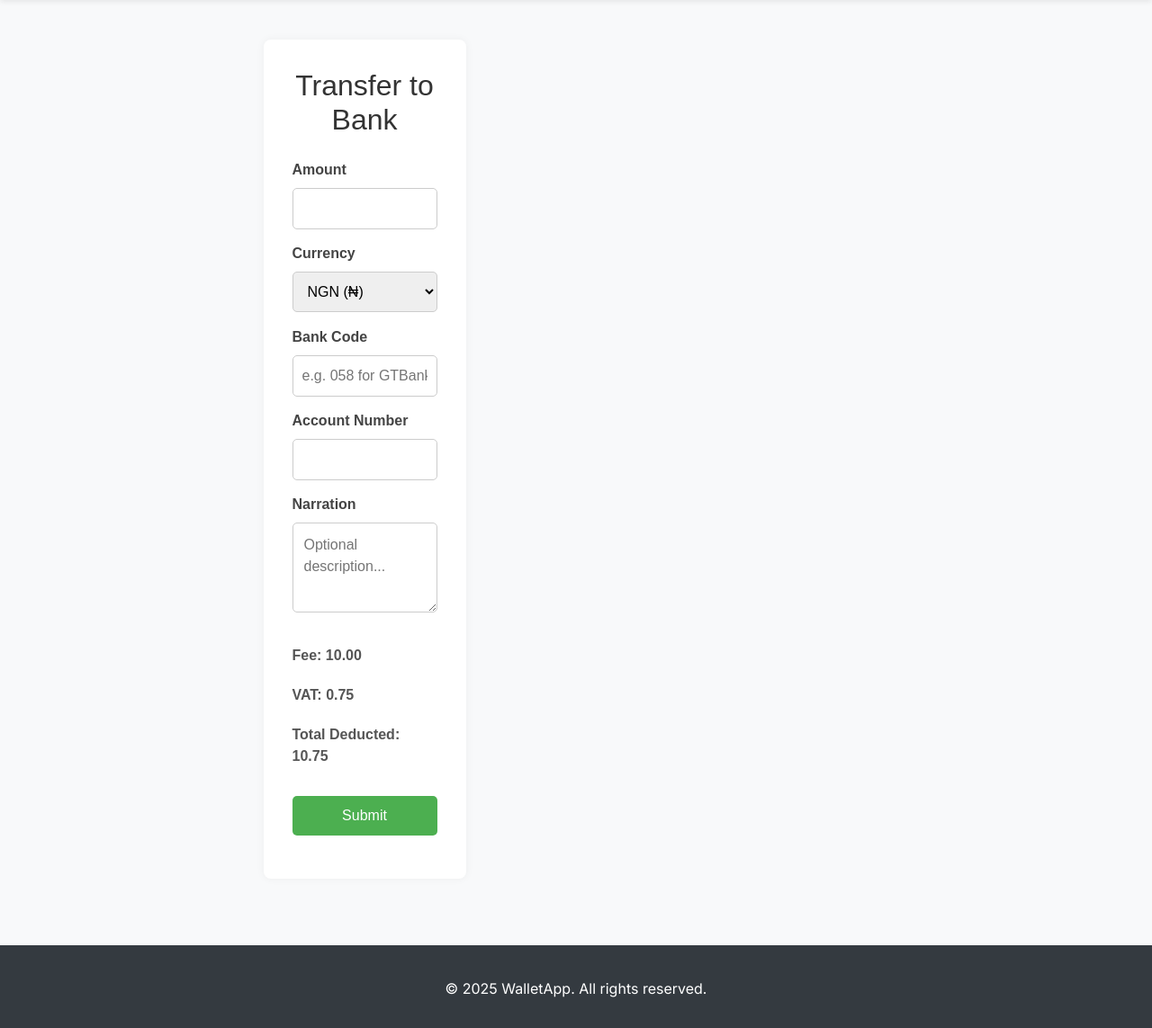
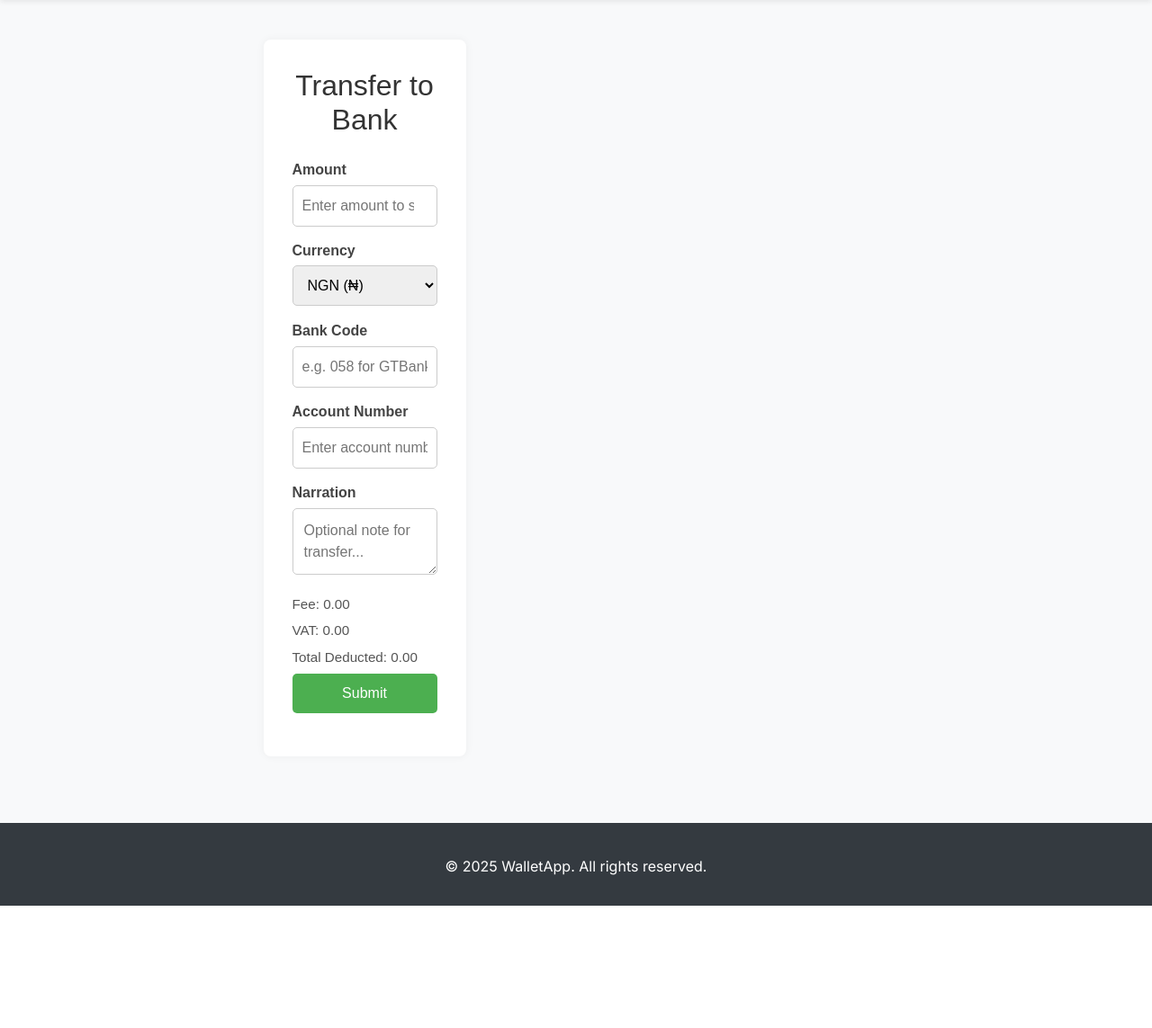
Before and after one commit to Chibello/verai, a Django app: page /wallet/send-to-bank/ in a window 1280 px wide. Shown: the part 106-1249 px from the top of the page at 90% size. After the commit the page ends 1113 px from the top, so only its background shows below. Run offline with Django 5.2, Linux system fonts and the light colour scheme; a user stored in the database is signed in; parts of the project's set-up code (start-up, migrations or seed data) failed here and were passed over.

Commit message:
Update send_to_bank2.html

```diff
--- a/wallet_pro/wallet/templates/wallet/send_to_bank2.html
+++ b/wallet_pro/wallet/templates/wallet/send_to_bank2.html
@@ -1,8 +1,6 @@
 {% extends 'wallet/base.html' %}
 
-{% block title %}
-    Send to Bank
-{% endblock %}
+{% block title %}Send to Bank{% endblock %}
 
 {% block content %}
 <style>
@@ -23,33 +21,27 @@
   }
 
   label {
+    font-weight: 600;
+    margin-bottom: 0.3rem;
+    color: #444;
     display: block;
-        margin-bottom: 0.5rem;
-        font-weight: 600;
-        color: #444;
   }
 
-    input, textarea, select, button {
+  input, select, textarea, button {
     width: 100%;
     padding: 0.75rem;
     margin-bottom: 1rem;
     border: 1px solid #ccc;
     border-radius: 5px;
     font-size: 1rem;
-        box-sizing: border-box;
-    }
-
-    textarea {
-        resize: vertical;
-        min-height: 100px;
   }
 
   button {
     background-color: #4CAF50;
-        color: white;
+    color: #fff;
     border: none;
     cursor: pointer;
-        transition: background-color 0.3s ease;
+    transition: background 0.3s ease;
   }
 
   button:hover {
@@ -58,7 +50,8 @@
 
   .message {
     text-align: center;
-        font-weight: 600;
+    font-weight: bold;
+    margin-top: 1rem;
   }
 
   .error {
@@ -69,13 +62,16 @@
     color: #27ae60;
   }
 
+  #charges p {
+    margin: 0.4rem 0;
+    font-weight: 500;
+    font-size: 0.95rem;
+    color: #555;
+  }
+
   @media (max-width: 600px) {
     .form-container {
       padding: 1rem;
-        }
-
-        input, textarea, button {
-            font-size: 1rem;
     }
   }
 </style>
@@ -83,11 +79,11 @@
 <div class="form-container">
   <h2>Transfer to Bank</h2>
 
-    <form method="POST" action="{% url 'send_to_bank2' %}" id="transfer-form">
+  <form method="POST" action="{% url 'send_to_bank' %}" id="transfer-form">
     {% csrf_token %}
 
     <label for="amount">Amount</label>
-        <input type="number" step="0.01" id="amount" name="amount" required>
+    <input type="number" step="0.01" id="amount" name="amount" required placeholder="Enter amount to send">
 
     <label for="currency">Currency</label>
     <select id="currency" name="currency" required>
@@ -101,26 +97,25 @@
     <input type="text" id="account_bank" name="account_bank" placeholder="e.g. 058 for GTBank" required>
 
     <label for="account_number">Account Number</label>
-        <input type="text" id="account_number" name="account_number" required>
+    <input type="text" id="account_number" name="account_number" required placeholder="Enter account number">
 
     <label for="narration">Narration</label>
-        <textarea id="narration" name="narration" placeholder="Optional description..."></textarea>
+    <textarea id="narration" name="narration" placeholder="Optional note for transfer..."></textarea>
 
-        <!-- Display fee, VAT, total dynamically -->
-        <div id="charges" style="margin-bottom: 1rem; font-weight: 600; color: #555;">
+    <div id="charges">
       <p>Fee: <span id="fee">0.00</span></p>
       <p>VAT: <span id="vat">0.00</span></p>
       <p>Total Deducted: <span id="total">0.00</span></p>
     </div>
 
-        <button type="submit">Submit</button>
+    <button type="submit" id="submit-btn">Submit</button>
   </form>
 
   {% if error %}
     <p class="message error">{{ error }}</p>
   {% endif %}
   {% if success %}
-        <p class="message success">{{ success }} (Reference: {{ reference }})</p>
+    <p class="message success">{{ success }}<br>Reference: <strong>{{ reference }}</strong></p>
   {% endif %}
 </div>
 
@@ -131,28 +126,44 @@
     const feeEl = document.getElementById('fee');
     const vatEl = document.getElementById('vat');
     const totalEl = document.getElementById('total');
+    const submitBtn = document.getElementById('submit-btn');
 
     async function updateCharges() {
       const amount = parseFloat(amountInput.value) || 0;
       const currency = currencySelect.value;
 
+      if (amount <= 0) {
+        feeEl.textContent = "0.00";
+        vatEl.textContent = "0.00";
+        totalEl.textContent = "0.00";
+        return;
+      }
+
+      submitBtn.disabled = true;
+      submitBtn.textContent = "Calculating...";
+
       try {
         const response = await fetch(`/api/get-transfer-charges/?amount=${amount}&currency=${currency}`);
+        if (!response.ok) throw new Error("Network error");
+
         const data = await response.json();
-
         feeEl.textContent = parseFloat(data.fee).toFixed(2);
         vatEl.textContent = parseFloat(data.vat).toFixed(2);
         totalEl.textContent = parseFloat(data.total).toFixed(2);
       } catch (err) {
-        console.error('Failed to load fees:', err);
+        console.error("Charge calculation failed:", err);
+        feeEl.textContent = "0.00";
+        vatEl.textContent = "0.00";
+        totalEl.textContent = "0.00";
       }
+
+      submitBtn.disabled = false;
+      submitBtn.textContent = "Submit";
     }
 
     amountInput.addEventListener('input', updateCharges);
     currencySelect.addEventListener('change', updateCharges);
-
-    updateCharges();
+    updateCharges(); // Initial run
   })();
 </script>
-
 {% endblock %}
```
Lines whose indentation alone changed are shown as unchanged.
